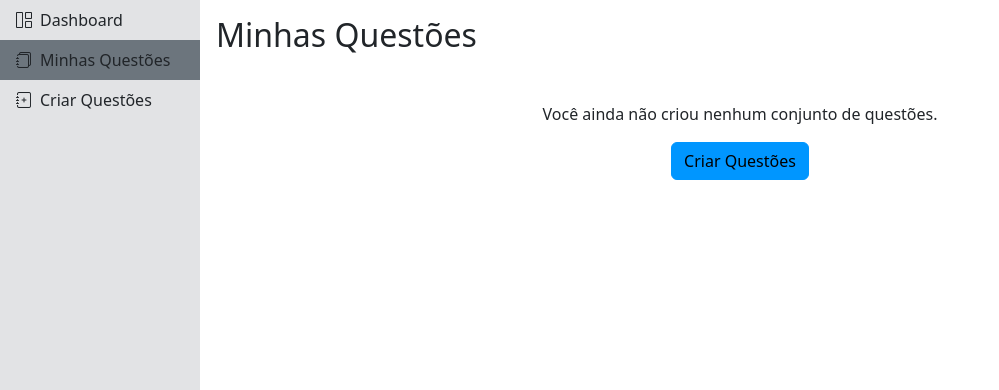
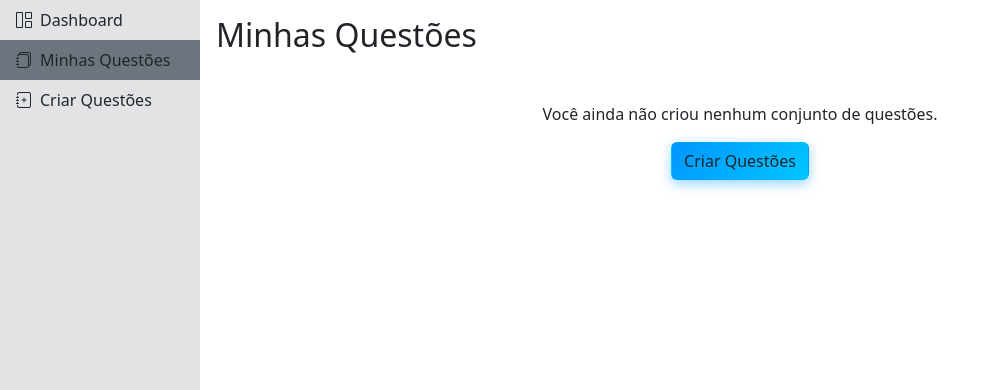
Before and after one commit to Joab0/pupil-questions, a Django app: page /question-sets/ in a window 1280 px wide. Shown: the part 59-449 px from the top of the page, without its empty margins (0-999 px from the left). Run offline with Django 5.2, Linux system fonts and the light colour scheme; the visitor is signed in with stand-in values (Sample User, id 1); data that the repository does not hold is empty; parts of the project's set-up code (start-up, migrations or seed data) failed here and were passed over; some libraries are stand-ins or nearby versions.

Commit message:
chore: change add first question set button to ai button

```diff
--- a/backend/apps/questions/templates/questions/question_sets.html
+++ b/backend/apps/questions/templates/questions/question_sets.html
@@ -5,7 +5,7 @@
     {% if not question_sets %}
         <div class="mt-5 text-center">
             <p>Você ainda não criou nenhum conjunto de questões.</p>
-            <a class="btn btn-primary" href="{% url "add_question_set" %}">Criar Questões</a>
+            <a class="btn btn-ai" href="{% url "add_question_set" %}">Criar Questões</a>
         </div>
     {% else %}
         <div class="row row-cols-1 row-cols-lg-3 row-cols-md-2 g-4">
```
